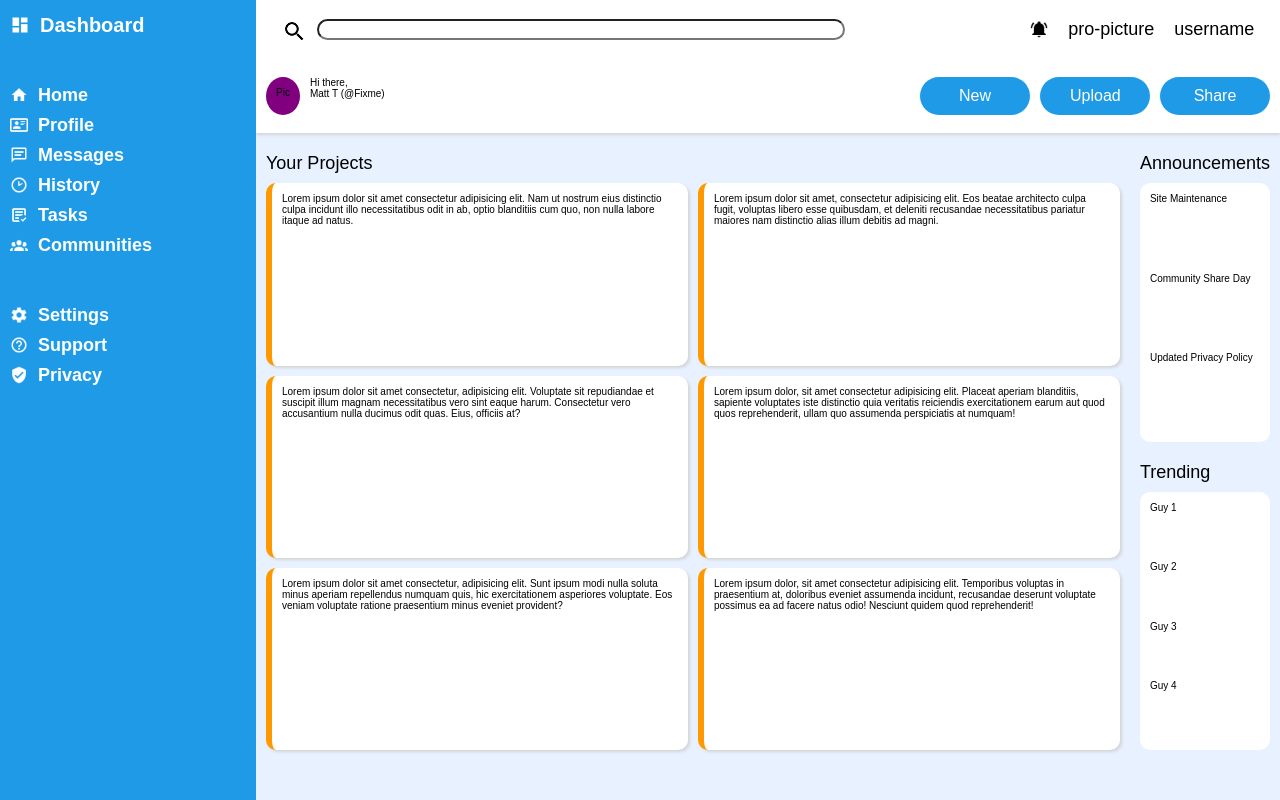
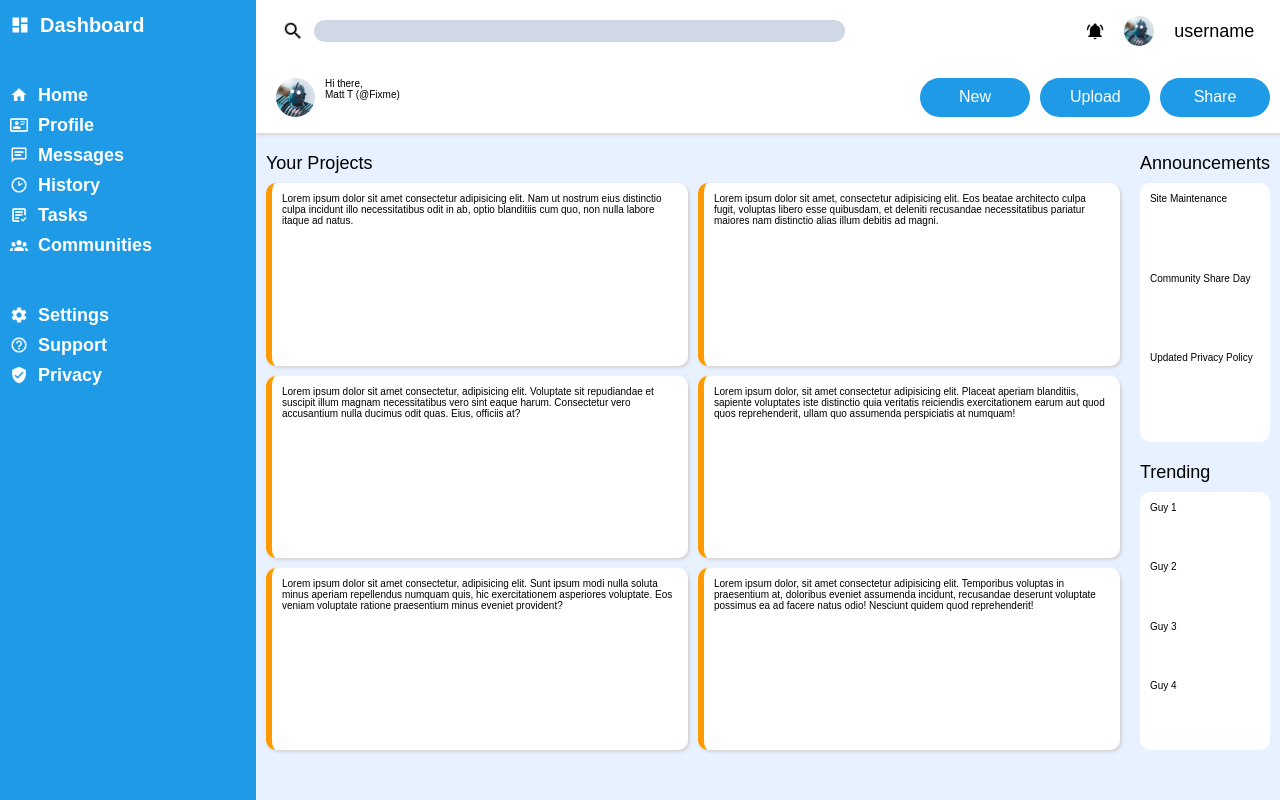
Before and after one commit to WitchingHr/admin-dashboard, a plain HTML site: page index.html in a window 1280 px wide. Drawn offline with Linux system fonts and the light colour scheme.

Commit message:
Add profile picture

```diff
--- a/index.html
+++ b/index.html
@@ -17,13 +17,13 @@
                 </form>
                 <div class="user-notify">
                     <button class="notifications"></button>
-                    <div>pro-picture</div>
+                    <img class="profile-pic" src="/profile-pic.png" alt="profile picture">
                     <div>username</div>
                 </div>
             </div>
             <div class="header-bottom">
                 <div class="welcome">
-                    <div class="user-img">Pic</div>
+                    <img src="/profile-pic.png" alt="profile picture">
                     <div class="wel-text">
                         <div>Hi there,</div>
                         <div class="user">Matt T (@Fixme)</div>
--- a/style.css
+++ b/style.css
@@ -35,6 +35,7 @@ button {
 .header-top {
     display: flex;
     justify-content: space-around;
+    align-items: center;
 }
 
 .search {
@@ -47,12 +48,16 @@ button[type='submit'] {
     background: url(/icons/magnify.png);
     background-size: cover;
     border: none;
-    width: 25px;
+    width: 22px;
+    height: 22px;
 }
 
 input[type='search'] {
     flex: 1;
     border-radius: 20px;
+    height: 22px;
+    border: none;
+    background-color: rgb(208, 216, 230);
 }
 
 .user-notify {
@@ -62,6 +67,11 @@ input[type='search'] {
     align-items: center;
     gap: 2rem;
     font-size: 18px;
+}
+
+.profile-pic {
+    border-radius: 50%;
+    height: 30px;
 }
 
 .notifications {
@@ -84,11 +94,10 @@ input[type='search'] {
     gap: 1rem;
 }
 
-.user-img {
-    margin-left: 1rem;
-    padding: 1rem;
+.welcome > img {
+    height: 39px;
+    margin-left: 2rem;
     border-radius: 50%;
-    background-color: purple;
 }
 
 .action {
```
Also changed, not shown: profile-pic.png (added).
